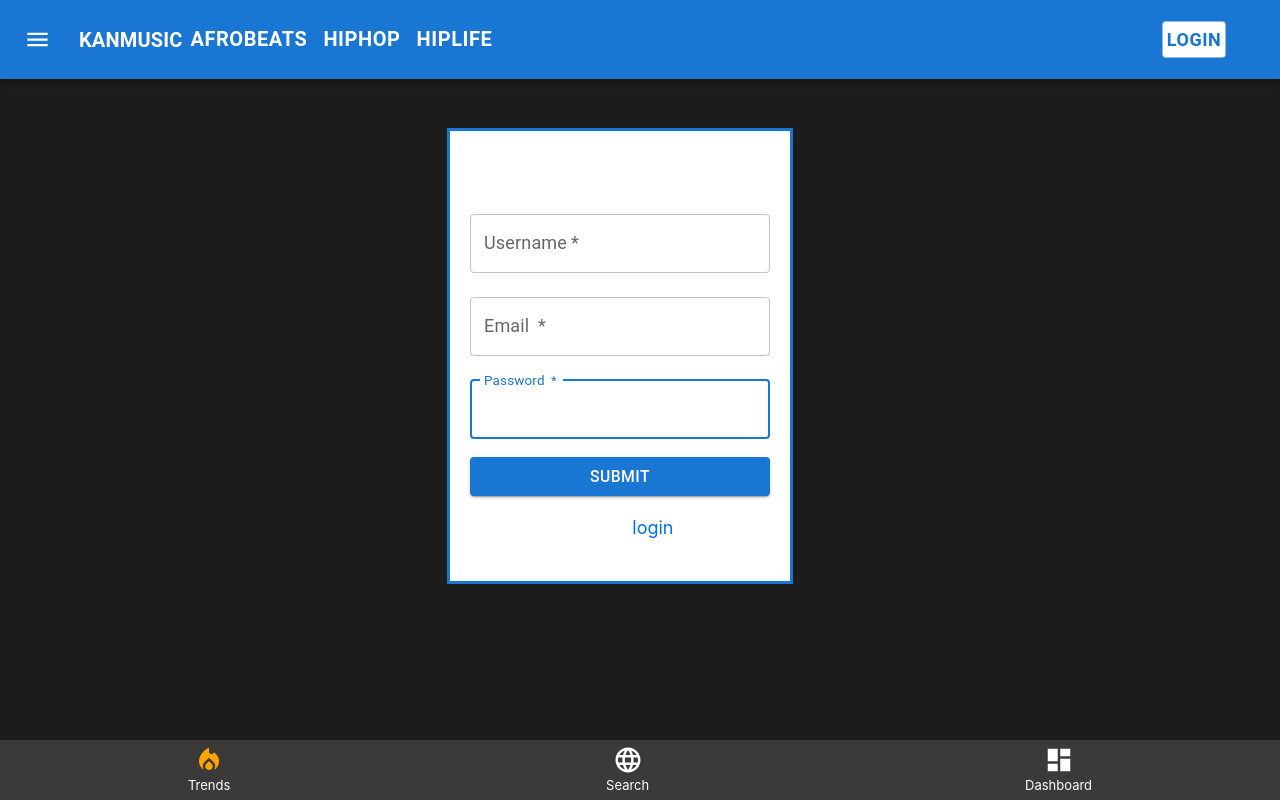
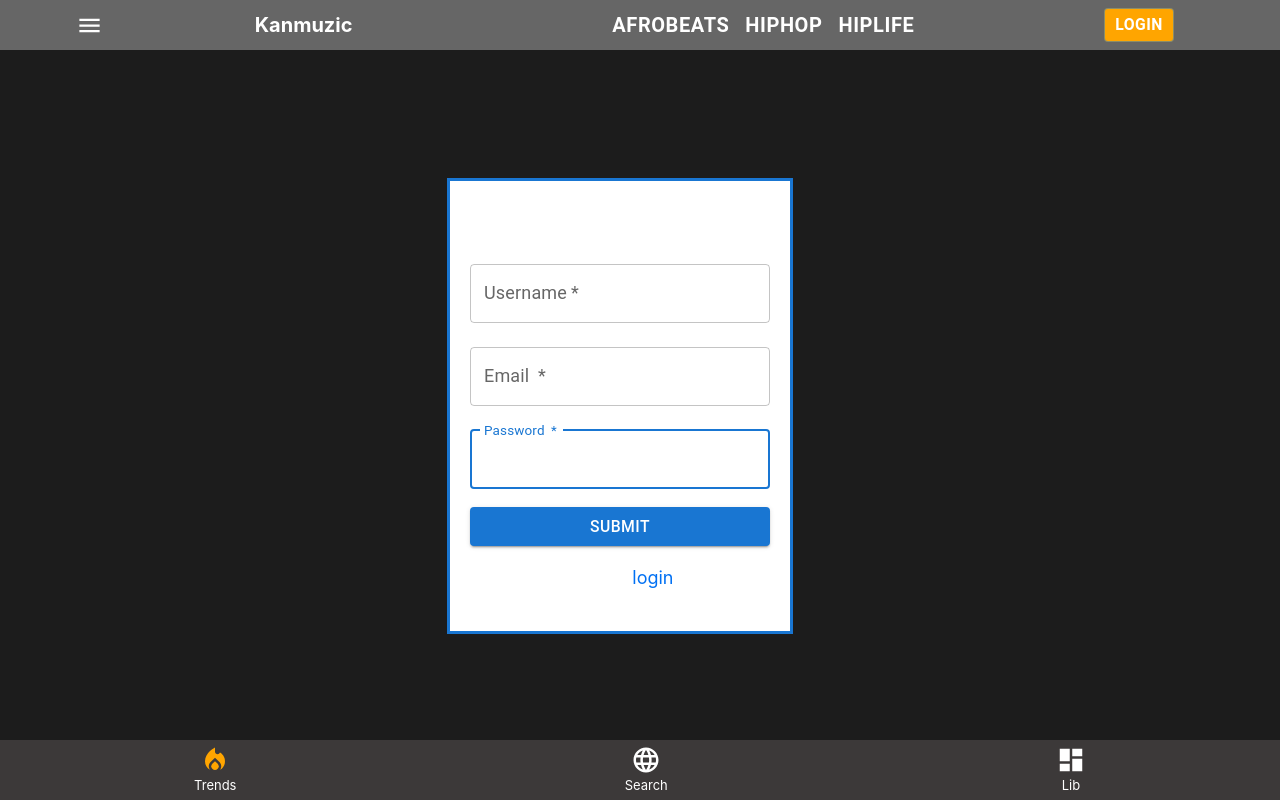
Before and after one commit to Khallitos/marketplace, a Next.js app: page /register in a window 1280 px wide. Built offline with nearby package versions, Linux system fonts and the light colour scheme.

Commit message:
mobile ui for index

```diff
--- a/src/components/Footer.js
+++ b/src/components/Footer.js
@@ -44,7 +44,7 @@ const Footer = () => {
 
         <Box sx={footerButtonDesign}>
             <DashboardIcon sx={{fontSize:"30px"}}  />
-            <Typography variant='p' sx={{fontSize:"13px"}}>Dashboard</Typography>
+            <Typography variant='p' sx={{fontSize:"13px"}}>Lib</Typography>
         </Box>
 
     </Box>
--- a/src/components/Navbar.js
+++ b/src/components/Navbar.js
@@ -29,26 +29,28 @@ const phoneNavbar = {
   "@media (max-width: 900px)": {},
 };
 
+const linkDesign = {
+  display: {
+    xs: "none",
+    md: "flex",
+    sm: "flex",
+    xl: "flex",
+  },
+};
+
 const linkStyle = {
   textDecoration: "none",
 };
 const MainBox = {
-  marginX: {
-    lg: 15,
-    xl: 30,
-  },
-  marginBottom: {
-    lg: 10,
-    xl: 10,
-    md: 15,
-  },
-
-  backgroundColor: red,
+  display: "flex",
+  background: "#666",
+  height: "50px",
+  alignItems: "center",
+  flexDirection: "row",
+  justifyContent: "space-around",
 };
 
-const loginButtonDesign = {
-
-}
+const loginButtonDesign = {};
 const pages = ["Afrobeats", "Hiphop", "Amapiano", "Highlife", "Gospel"];
 
 const Search = styled("div")(({ theme }) => ({
@@ -102,30 +104,17 @@ const Navbar = () => {
     window.location.reload();
   };
 
-
-
-
   return (
     <>
+
       <Box sx={MainBox}>
-      <Head>
-
-      </Head>
-        <AppBar position="fixed">
-          <Toolbar>
-            <IconButton
-              size="large"
-              edge="start"
-              color="inherit"
-              aria-label="open drawer"
-              sx={{ mr: 2 }}
-            >
       <MenuIcon />
-            </IconButton>
+        <Box sx={{ display: "flex" }}>
 
           <Link href="/">
+
             <Typography
-                variant="h6"
+              variant="p"
               noWrap
               sx={{
                 flexGrow: 1,
@@ -134,15 +123,22 @@ const Navbar = () => {
                 color: "white",
                 fontSize: "20px",
                 fontWeight: "bold",
+                marginRight:"100px",
+
               }}
             >
-                KANMUSIC
+              Kanmuzic
             </Typography>
           </Link>
+        </Box>
 
-            <Box sx={{ flexGrow: 1, display: { xs: "none", md: "flex" } }}>
+        <Box sx={linkDesign}>
           {links.map((link) => (
-                <Link href={link.path} style={{ textDecoration: "none" }} key={link.id}>
+            <Link
+              href={link.path}
+              style={{ textDecoration: "none" }}
+              key={link.id}
+            >
               <Button
                 key={link.id}
                 sx={{
@@ -158,8 +154,9 @@ const Navbar = () => {
             </Link>
           ))}
         </Box>
+
         {token && (
-              <>
+          <Box>
             <Typography variant="h5">
               <AccountCircleIcon fontSize="small" /> {username}
             </Typography>
@@ -184,37 +181,34 @@ const Navbar = () => {
             >
               <SettingsIcon fontSize="large" sx={{ color: "white" }} />
             </Button>
-              </>
+          </Box>
         )}
 
         {!token && (
-              <>
           <Box sx={loginButtonDesign}>
             <Button
               variant="outlined"
               onClick={() => router.push("/login")}
               sx={{
-                    backgroundColor: "white",
+                backgroundColor: "orange",
                 marginX: "30px",
                 fontWeight: "bold",
-                    fontSize: "1rem",
+                fontSize: "13pxs",
+                color: "white",
+                width: "70px",
+
                 padding: "2px",
                 "&:hover": {
-                      borderRadius:"10px solid blue",
-                      color:"black",
-                      background:"white",
-                      width:"100px"
-                    }
-
+                  borderRadius: "10px solid black",
+                  color: "white",
+                  background: "#e9b150",
+                },
               }}
             >
               Login
             </Button>
           </Box>
-              </>
         )}
-          </Toolbar>
-        </AppBar>
       </Box>
     </>
   );
```
Also changed, not shown: src/pages/index.js (+18 -12 lines). Lines whose indentation alone changed are shown as unchanged.
